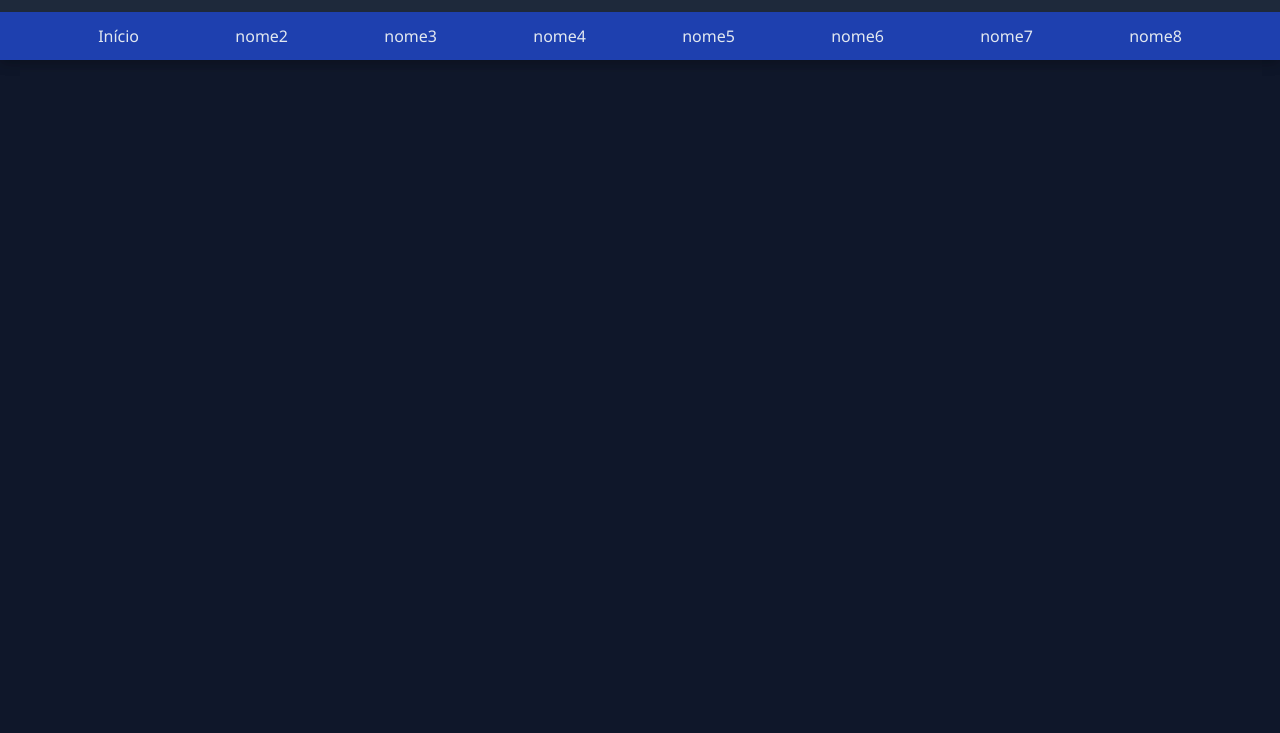
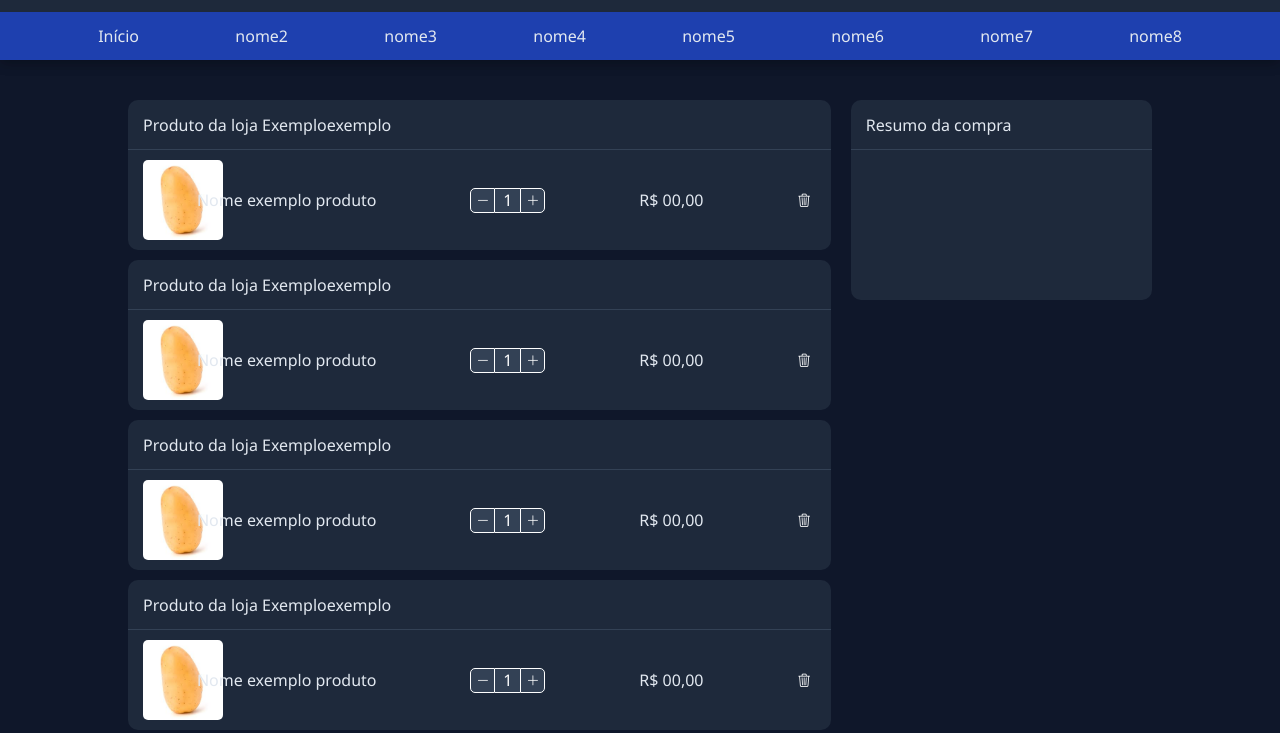
Before and after one commit to walterpotma/Lojinha, a plain HTML site: page page/profile/my_purchases.html in a window 1280 px wide. Shown: the part 67-800 px from the top of the page. Drawn offline with nearby package versions, Linux system fonts and the light colour scheme; files whose address does not match are found by name.

Commit message:
carrinho

```diff
--- a/css/my_purchases.css
+++ b/css/my_purchases.css
@@ -1,2 +1,128 @@
 @import url("../css/global.css");
 @import url('https://fonts.googleapis.com/css2?family=Readex+Pro:wght@160..700&display=swap');
+
+.main_market {
+    width: 80%;
+    margin: auto;
+    height: auto;
+    display: flex;
+    gap: 20px;
+    margin-top: 40px;
+}
+
+.product_box {
+    display: flex;
+    flex-direction: column;
+    width: 70%;
+    height: auto;
+    gap: 10px;
+}
+
+.price_box {
+    width: 30%;
+    height: 200px;
+}
+
+.name_product {
+    background-color: var(--bg-medium);
+    display: flex;
+    border-radius: 10px 10px 0px 0px;
+    width: 100%;
+    height: 50px;
+    align-items: center;
+    padding: 15px;
+    border-bottom: solid var(--card-bg) 1px;
+}
+
+.main {
+    display: flex;
+    width: 100%;
+    border-radius: 0px 0px 10px 10px;
+    height: 100px;
+    background-color: var(--bg-medium);
+    align-items: center;
+    padding: 15px;
+    justify-content: space-between;
+    padding-right: 20px;
+}
+.main img{
+    width: 80px;
+    height: 80px;
+    border-radius: 5px;
+}
+.amount{
+    display: flex;
+    height: 25px;
+}
+.name_main{
+    margin-left: -120px;
+}
+.minus{
+    background-color: var(--card-bg);
+    width: 25px;
+    height: 100%;
+    border: solid white 1px;
+    border-radius: 5px 0px 0px 5px;
+    color: white;
+    cursor: pointer;
+}
+.minus:hover{
+    color: var(--error);
+    transition: 0.2S;
+}
+.plus{
+    width: 25px;
+    height: 100%;
+    border: solid white 1px;
+    border-radius: 0px 5px 5px 0px;
+    background-color: var(--card-bg);
+    color: white;
+    cursor: pointer;
+}
+.plus:hover{
+    color: var(--accent);
+    transition: 0.2s;
+}
+.counter{
+    width: 25px;
+    background-color:var(--card-bg);
+    border-top: solid white 1px;
+    border-bottom: solid white 1px;
+    height: 100%;
+    text-align: center;
+    color: white;
+}
+.trash{
+    background-color: transparent;
+    border: none;
+    color: white;
+    cursor: pointer;
+}
+.trash:hover{
+    color: var(--accent);
+    transition: 0.2s;
+}
+.product_box{
+    padding-bottom: 80px;
+}
+.price_header{
+    background-color: var(--bg-medium);
+    display: flex;
+    border-radius: 10px 10px 0px 0px;
+    width: 100%;
+    height: 50px;
+    align-items: center;
+    padding: 15px;
+    border-bottom: solid var(--card-bg) 1px;
+}
+.main_price{
+    display: flex;
+    width: 100%;
+    border-radius: 0px 0px 10px 10px;
+    height: 150px;
+    background-color: var(--bg-medium);
+    align-items: center;
+    padding: 15px;
+    justify-content: space-between;
+    padding-right: 20px;
+}
--- a/page/profile/my_purchases.html
+++ b/page/profile/my_purchases.html
@@ -15,7 +15,87 @@
 
 <body>
     <header id="header-component"></header>
+    <div class="market_box">
+        <div class="main_market">
+            <div class="product_box">
+                <div class="product">
+                    <div class="name_product">
+                        <p>Produto da loja Exemploexemplo</p>
+                    </div>
+                    <div class="main">
+                        <img src="../../img/batata.png" alt="Img produto">
+                        <p class="name_main">Nome exemplo produto</p>
+                        <div class="amount">
+                            <button class="minus"><i class="bi bi-dash-lg"></i></button>
+                            <p class="counter">1</p> <button class="plus"><i class="bi bi-plus-lg"></i></button>
 
+                        </div>
+                        <p>R$ 00,00</p>
+                        <button class="trash"><i class="bi bi-trash3"></i></button>
+                    </div>
+                </div>
+                <div class="product">
+                    <div class="name_product">
+                        <p>Produto da loja Exemploexemplo</p>
+                    </div>
+                    <div class="main">
+                        <img src="../../img/batata.png" alt="Img produto">
+                        <p class="name_main">Nome exemplo produto</p>
+                        <div class="amount">
+                            <button class="minus"><i class="bi bi-dash-lg"></i></button>
+                            <p class="counter">1</p> <button class="plus"><i class="bi bi-plus-lg"></i></button>
+
+                        </div>
+                        <p>R$ 00,00</p>
+                        <button class="trash"><i class="bi bi-trash3"></i></button>
+                    </div>
+                </div>
+                <div class="product">
+                    <div class="name_product">
+                        <p>Produto da loja Exemploexemplo</p>
+                    </div>
+                    <div class="main">
+                        <img src="../../img/batata.png" alt="Img produto">
+                        <p class="name_main">Nome exemplo produto</p>
+                        <div class="amount">
+                            <button class="minus"><i class="bi bi-dash-lg"></i></button>
+                            <p class="counter">1</p> <button class="plus"><i class="bi bi-plus-lg"></i></button>
+
+                        </div>
+                        <p>R$ 00,00</p>
+                        <button class="trash"><i class="bi bi-trash3"></i></button>
+                    </div>
+                </div>
+                <div class="product">
+                    <div class="name_product">
+                        <p>Produto da loja Exemploexemplo</p>
+                    </div>
+                    <div class="main">
+                        <img src="../../img/batata.png" alt="Img produto">
+                        <p class="name_main">Nome exemplo produto</p>
+                        <div class="amount">
+                            <button class="minus"><i class="bi bi-dash-lg"></i></button>
+                            <p class="counter">1</p> <button class="plus"><i class="bi bi-plus-lg"></i></button>
+
+                        </div>
+                        <p>R$ 00,00</p>
+                        <button class="trash"><i class="bi bi-trash3"></i></button>
+                    </div>
+                </div>
+            </div>
+            <div class="price_box"><div class="price_header">
+                <p>Resumo da compra</p>
+            </div>
+
+            <div class="main_price"></div>
+        </div>
+
+
+        </div>
+    </div>
+    <footer>
+        <div id="footer-component"></div>
+    </footer>
 
     <script src="../../js/global.js"></script>
     <script src="../../js/controller.js"></script>
```
